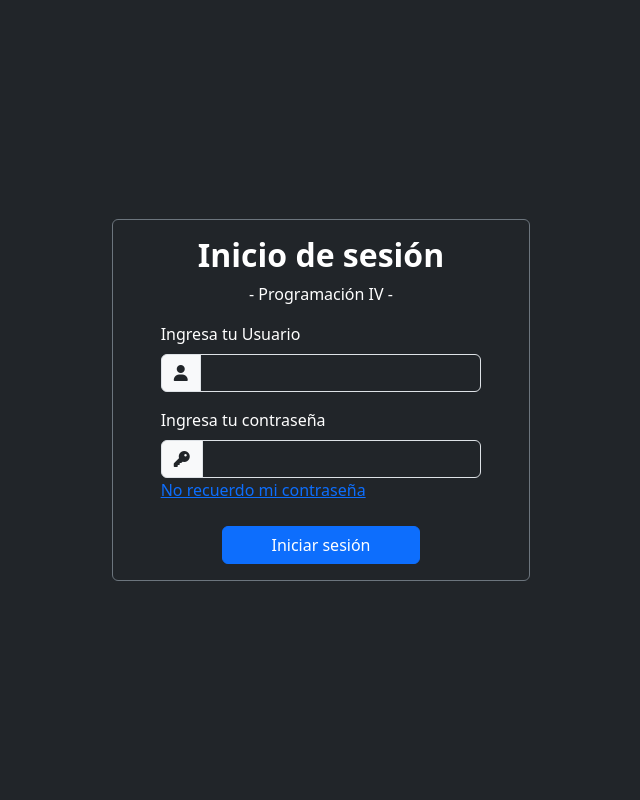
After one commit to GrimmGW/Nuestra-Primera-Pagina, a PHP site: page /login.php in a window 1280 px wide. The commit adds this page. Shown: the whole page, without its empty margins (319-959 px from the left). Run offline with PHP 8.4, Linux system fonts and the light colour scheme; some libraries are stand-ins or nearby versions.

Commit message:
Agregado inicio de sesion

```diff
--- /dev/null
+++ b/controller/login_controller.php
@@ -0,0 +1,22 @@
+<?php
+session_start();
+    if(!empty($_POST["btniniciarsesion"])){
+        if(!empty($_POST["username"]) and !empty($_POST["password"])){
+
+            $user = $_POST["username"];
+            $pass = $_POST["password"];
+
+            $sql = $conn->query(" select * from personas where usuario = '$user' and password = '$pass' ");
+            if($datos = $sql->fetch_object()){
+                $_SESSION["id"] = $datos->id;
+                $_SESSION["user"] = $datos->usuario;
+                header("location:mi_pagina_web.php");
+            } else{
+                echo "<div class='alert alert-danger'>Este usuario no existe.</div>";
+            }
+        } else {
+            echo "<div class='alert alert-warning'>Hay casillas vacías.</div>";
+        }
+    }
+
+?>
--- /dev/null
+++ b/login.php
@@ -0,0 +1,52 @@
+<!DOCTYPE html>
+<html lang="en">
+
+<head>
+    <meta charset="UTF-8">
+    <meta name="viewport" content="width=device-width, initial-scale=1.0">
+    <link href="https://cdn.jsdelivr.net/npm/bootstrap@5.3.6/dist/css/bootstrap.min.css" rel="stylesheet"
+        integrity="sha384-4Q6Gf2aSP4eDXB8Miphtr37CMZZQ5oXLH2yaXMJ2w8e2ZtHTl7GptT4jmndRuHDT" crossorigin="anonymous">
+    <link rel="shortcut icon" href="assets/icons/conchas.png" type="image/x-icon">
+    <title>Inicio de sesión - Programación IV</title>
+</head>
+
+<body class="bg-dark">
+    <div class="container-fluid">
+        <div class="d-flex vh-100 justify-content-center align-items-center">
+            <div class="bg-dark border border-secondary rounded col-4 px-5 py-3">
+                <div class="text-center text-white">
+                    <h2><b>Inicio de sesión</b></h2>
+                    <p>- Programación IV -</p>
+                    <?php
+                        include "model/conn.php";
+                        include "controller/login_controller.php";
+                    ?>
+                </div>
+                <div class="text-white">
+                    <form method="POST">
+                        <label for="labelUsername" class="form-label">Ingresa tu Usuario</label>
+                        <div class="input-group mb-3">
+                            <span class="input-group-text" id="basic-addon1"><i class="fa-solid fa-user"></i></span>
+                            <input type="text" class="form-control bg-dark text-white" name="username">
+                        </div>
+                        <label for="labelPassword" class="form-label">Ingresa tu contraseña</label>
+                        <div class="input-group">
+                            <span class="input-group-text" id="basic-addon1"><i class="fa-solid fa-key"></i></span>
+                            <input type="password" class="form-control bg-dark text-white" name="password">
+                        </div>
+                        <a href="">No recuerdo mi contraseña</a>
+                        <div class="mt-4 text-center">
+                            <button type="submit" class="btn btn-primary px-5" name="btniniciarsesion" value="iniciar_sesion" >Iniciar sesión</button>
+                        </div>
+                    </form>
+                </div>
+            </div>
+        </div>
+    </div>
+</body>
+<script src="https://cdn.jsdelivr.net/npm/bootstrap@5.3.6/dist/js/bootstrap.bundle.min.js"
+    integrity="sha384-j1CDi7MgGQ12Z7Qab0qlWQ/Qqz24Gc6BM0thvEMVjHnfYGF0rmFCozFSxQBxwHKO"
+    crossorigin="anonymous"></script>
+<script src="https://kit.fontawesome.com/a5601269a3.js" crossorigin="anonymous"></script>
+
+</html>
```
Also changed, not shown: controller/logout_controller.php (added, +7 -0 lines), db/conexionphp.sql (added, +105 -0 lines), mi_pagina_web.php (+40 -11 lines).
